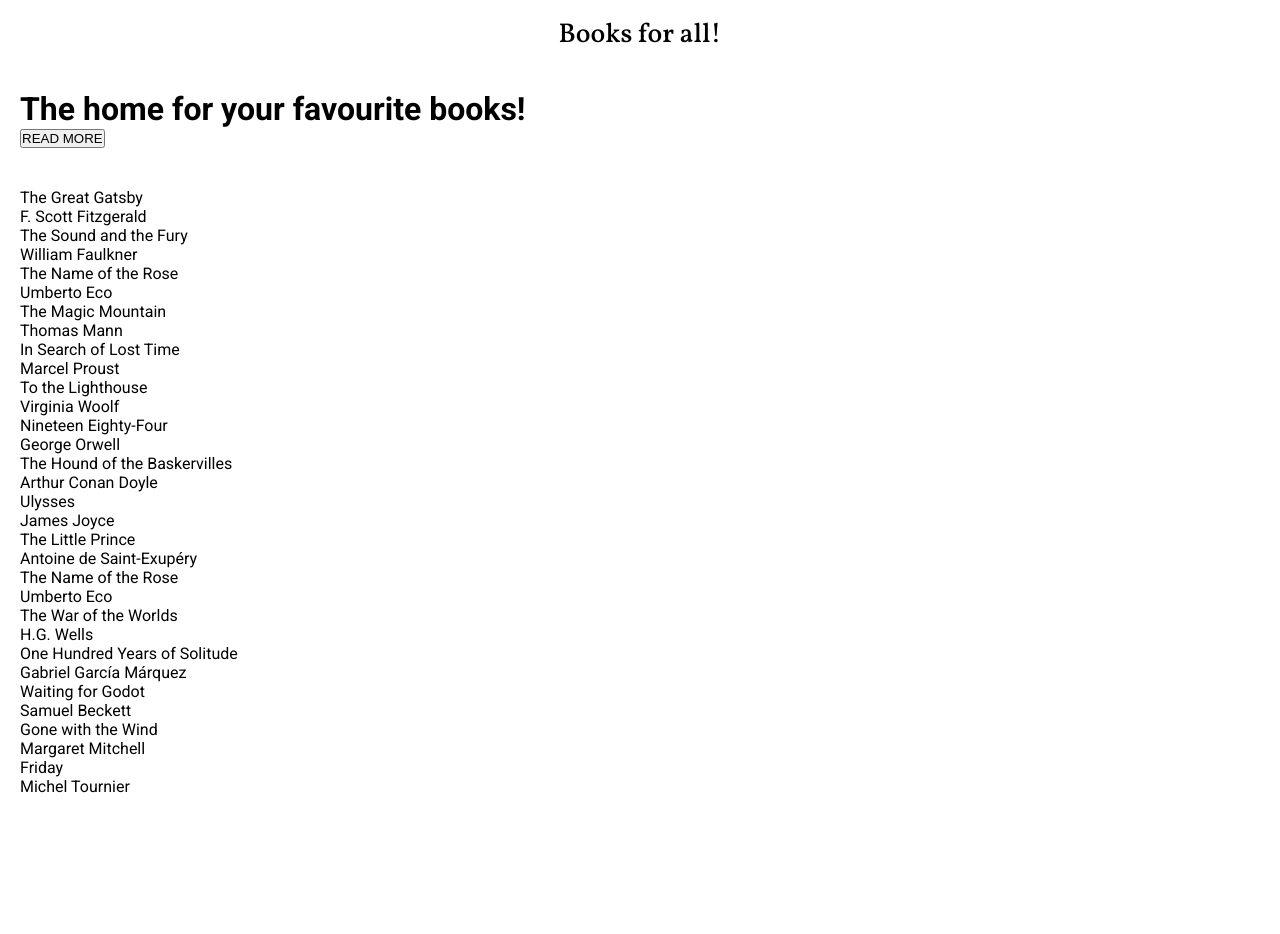
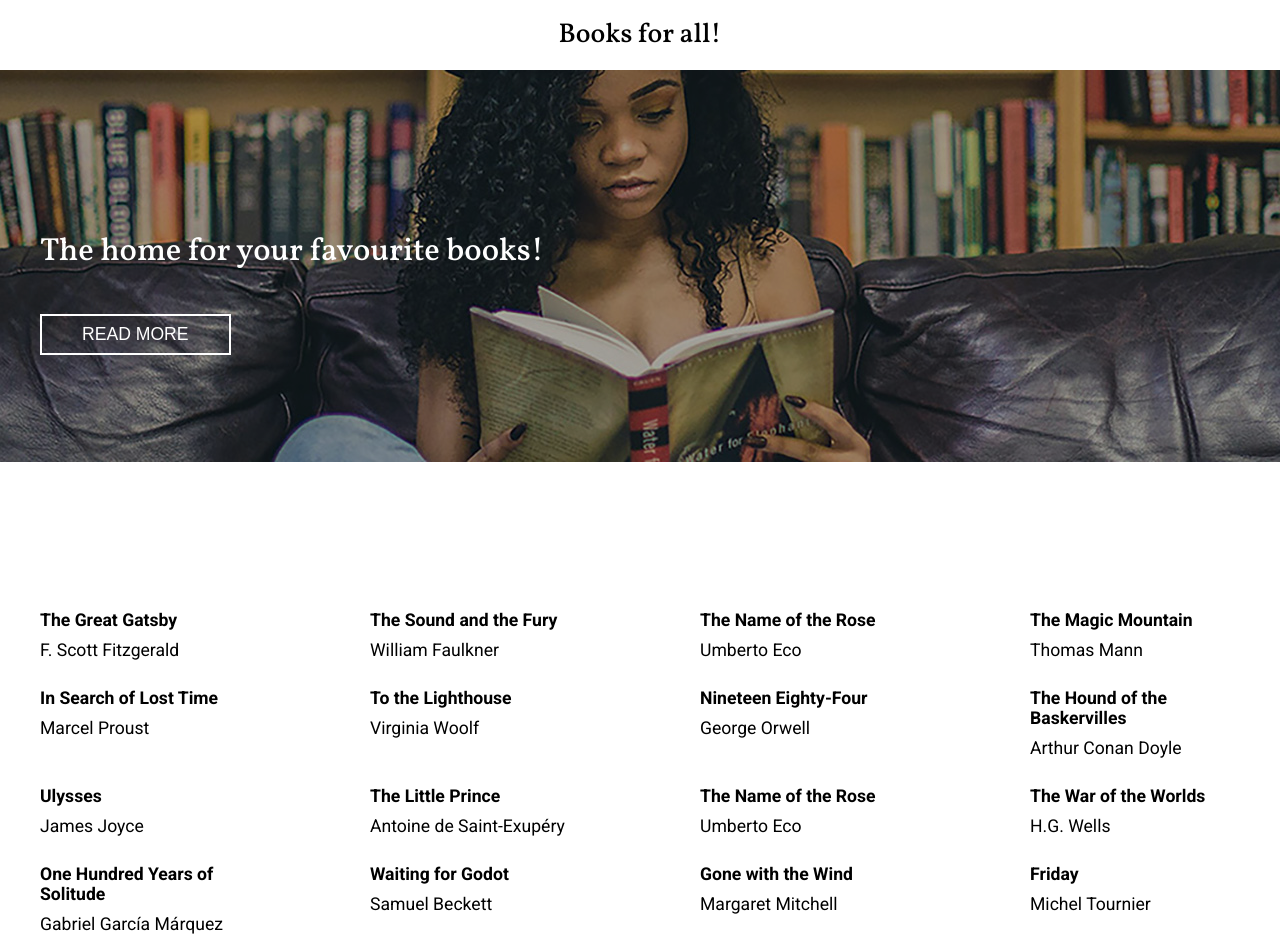
Before and after one commit to Borders-None/bookshop-project-2020-autumn, a plain HTML site: page index.html in a window 1280 px wide. Before the commit the page ends 816 px from the top, so only its background shows below. Drawn offline with Linux system fonts and the light colour scheme.

Commit message:
adjustment of books class for responsive design

```diff
--- a/css/style.css
+++ b/css/style.css
@@ -11,21 +11,89 @@ body {
   overflow-x: hidden;
 }
 
+h1 {
+  font-family: "Vollkorn", serif;
+  font-weight: 500;
+  font-size: 2em;
+}
+
 .container {
   margin: 0 auto;
-  padding: 20px;
+  padding: 40px;
+  width: 100%;
 }
 
 header {
   display: flex;
 }
 
+.banner {
+  color: #fff;
+  position: relative;
+  margin: 0 auto 120px;
+}
+
+.banner::before {
+  content: "";
+  position: absolute;
+  top: 0;
+  left: 0;
+  width: 100%;
+  height: 392px;
+  background: url("../images/banner-image.jpg") no-repeat top center;
+  -webkit-filter: brightness(0.7);
+  filter: brightness(0.7);
+  z-index: -1;
+}
+
+.banner-text {
+  padding: 5% 0;
+  width: 100%;
+  height: 300px;
+}
+
+.banner-text h1 {
+  font-size: 2em;
+  font-weight: 400;
+  margin-bottom: 40px;
+  margin-top: 60px;
+}
+
+.banner-text button {
+  background-color: transparent;
+  border: 2px solid #fff;
+  padding: 8px 40px;
+  color: #fff;
+  font-size: 1.1em;
+  text-transform: uppercase;
+}
+
+.books {
+  display: grid;
+  grid-template-columns: 1fr;
+  grid-template-rows: 1fr 1fr 1fr 1fr;
+  column-gap: 10%;
+  row-gap: 10%;
+}
+
+.book {
+  height: fit-content;
+}
+
+.book .title {
+  font-size: 1.1em;
+  font-weight: 700;
+  margin-bottom: 10px;
+}
+
+.book .author {
+  font-size: 1.1em;
+  font-weight: 400;
+}
+
 /* MEDIA QUERIES */
 @media (min-width: 320px) {
   /* smartphones, iPhone, portrait 480x320 phones */
-  .container {
-    min-width: 320px;
-  }
 
   header {
     justify-content: center;
@@ -34,7 +102,6 @@ header {
   }
 
   header h1 {
-    font-family: "Vollkorn", serif;
     font-weight: 500;
     font-size: 1.7em;
     text-align: center;
@@ -42,15 +109,43 @@ header {
 }
 @media (min-width: 481px) {
   /* portrait e-readers (Nook/Kindle), smaller tablets @ 600 or @ 640 wide. */
+  .books {
+    display: grid;
+    grid-template-columns: 1fr 1fr;
+    grid-template-rows: 1fr 1fr 1fr 1fr;
+    column-gap: 10%;
+    row-gap: 10%;
+  }
 }
 @media (min-width: 641px) {
   /* portrait tablets, portrait iPad, landscape e-readers, landscape 800x480 or 854x480 phones */
+  .books {
+    display: grid;
+    grid-template-columns: 1fr 1fr;
+    grid-template-rows: 1fr 1fr 1fr 1fr;
+    column-gap: 10%;
+    row-gap: 10%;
+  }
 }
 @media (min-width: 961px) {
   /* tablet, landscape iPad, lo-res laptops ands desktops */
+  .books {
+    display: grid;
+    grid-template-columns: 1fr 1fr 1fr;
+    grid-template-rows: 1fr 1fr 1fr 1fr;
+    column-gap: 10%;
+    row-gap: 10%;
+  }
 }
 @media (min-width: 1025px) {
   /* big landscape tablets, laptops, and desktops */
+  .books {
+    display: grid;
+    grid-template-columns: 1fr 1fr 1fr 1fr;
+    grid-template-rows: 1fr 1fr 1fr 1fr;
+    column-gap: 10%;
+    row-gap: 10%;
+  }
 }
 @media (min-width: 1281px) {
   /* hi-res laptops and desktops */
@@ -68,9 +163,6 @@ header {
   }
 
   header h1 {
-    font-family: "Vollkorn", serif;
-    font-weight: 500;
-    font-size: 2em;
     text-align: left;
   }
 
@@ -82,16 +174,7 @@ header {
   }
 
   .banner::before {
-    content: "";
-    position: absolute;
-    top: 0;
-    left: 0;
     width: 1600px;
-    height: 392px;
-    background: url("../images/banner-image.jpg") no-repeat top center;
-    -webkit-filter: brightness(0.7);
-    filter: brightness(0.7);
-    z-index: -1;
   }
 
   .banner-text {
```
